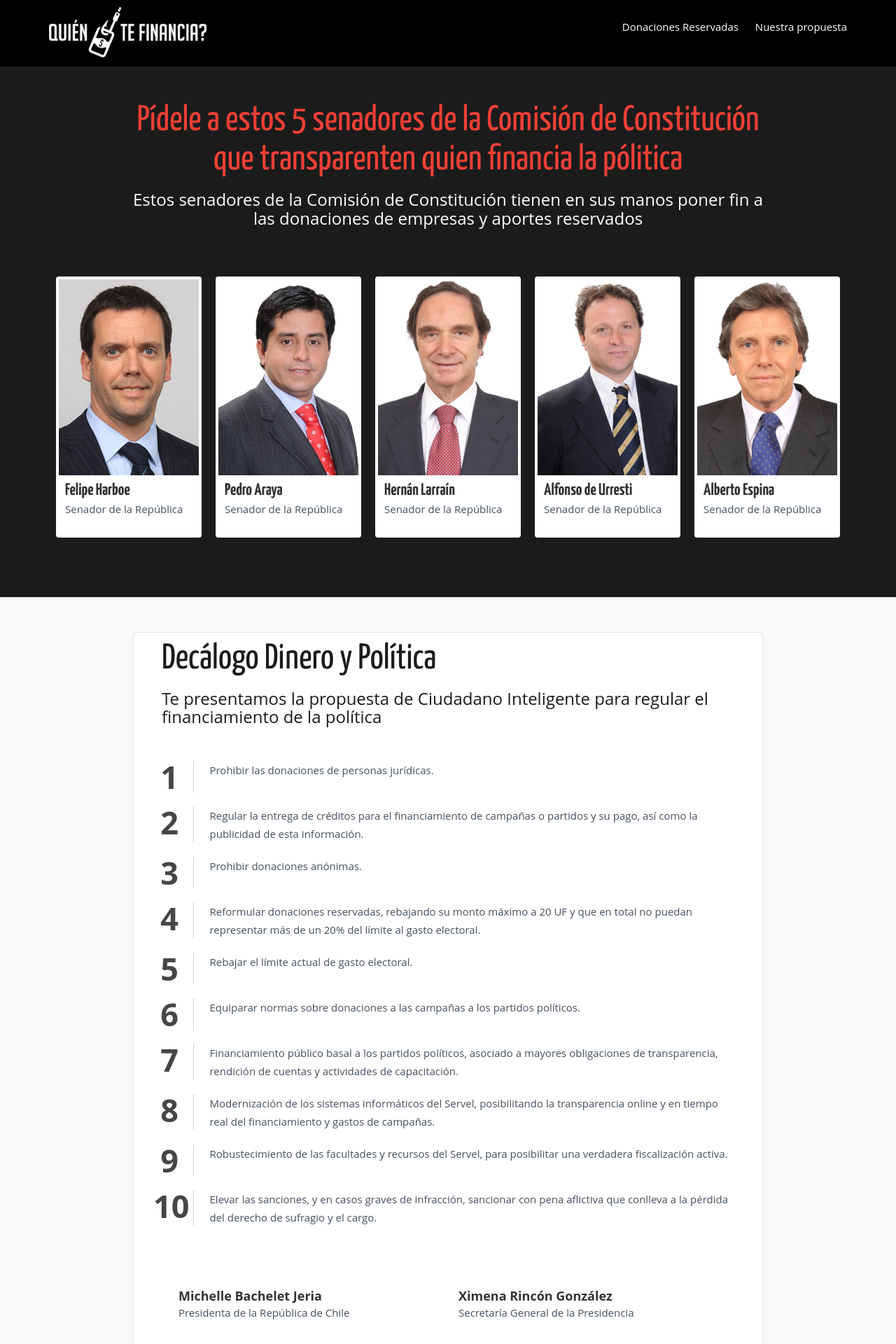
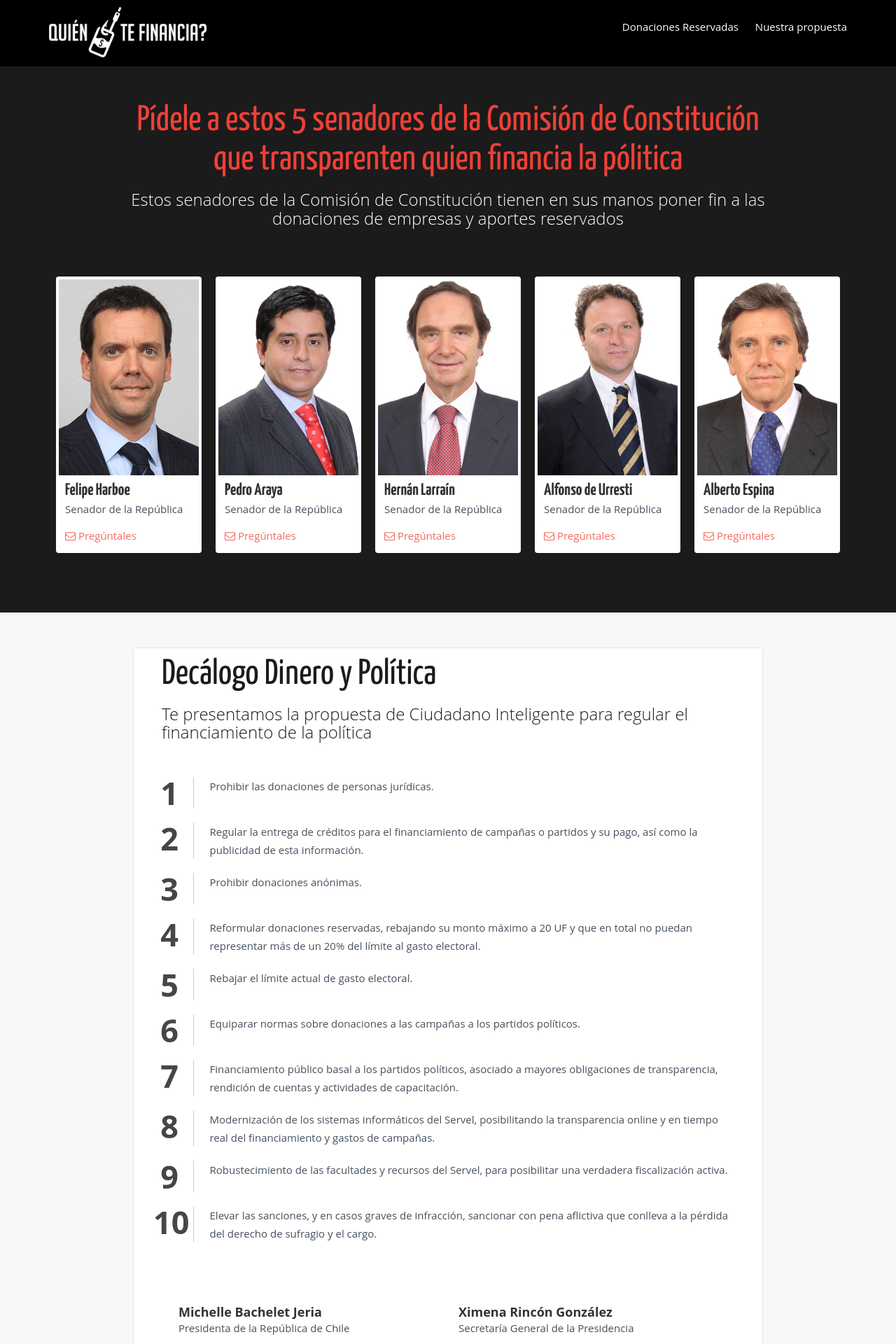
Before and after one commit to ciudadanointeligente/quien-te-financia, a Jekyll site: the page built from index.html, in a window 1280 px wide. Shown: the top 1920 px of the page at 70% size. Built offline with Jekyll 4.4.1, drawn with Linux system fonts in a browser that asks for light colours; nearby versions of some CDN libraries; comment, search, counter and statistics services are not loaded.

Commit message:
Agregar opción de enviar email a senadores

```diff
--- a/_includes/people.html
+++ b/_includes/people.html
@@ -13,10 +13,8 @@
 				      <div class="caption">
 				        <h3>Felipe Harboe</h3>
 				        <p>Senador de la República</p>
-				        <p><a href="http://twitter.com/share" class="twitter-share-button" data-count="none" data-url="{{site.url}}" data-text="Con más transparencia ganamos todos @felipeharboe! Pongamos fin a las donaciones reservadas y de personas jurídicas"></a></p>
-				        <!--<a href="#"><i class="fa fa-envelope-o" title="Pregúntales"></i> Pregúntales</a>-->
-
-
+				        <p class="twitter-share"><a href="http://twitter.com/share" class="twitter-share-button" data-count="none" data-url="{{site.url}}" data-text="Con más transparencia ganamos todos @felipeharboe! Pongamos fin a las donaciones reservadas y de personas jurídicas"></a></p>
+				        <a href="mailto:fharboe@senado.cl?subject=Dinero%20y%20Pol%C3%ADtica%3A%20fin%20a%20las%20donaciones%20reservadas%20y%20de%20personas%20jur%C3%ADdicas&amp;body=Estimado%20Senador%2C%20%0A%0APor%20medio%20del%20presente%20mensaje%2C%20me%20dirijo%20a%20usted%20para%20solicitar%20que%20apruebe%20en%20la%20Comisi%C3%B3n%20de%20Constituci%C3%B3n%20las%20iniciativas%20que%20buscan%20poner%20fin%20a%20las%20donaciones%20reservadas%20y%20prohibir%20los%20aportes%20de%20personas%20jur%C3%ADdicas.%20Sin%20duda%20su%20voto%20ser%C3%A1%20un%20importante%20avance%20para%20la%20transparencia%20y%20para%20lograr%20una%20mejor%20regulaci%C3%B3n%20de%20la%20relaci%C3%B3n%20entre%20dinero%20y%20pol%C3%ADtica.%20%0A%0APor%20%C3%BAltimo%2C%20manifiesto%20mi%20apoyo%20a%20las%20propuestas%20de%20reforma%20del%20sistema%20de%20financiamiento%20de%20la%20pol%C3%ADtica%20elaboradas%20por%20la%20Fundaci%C3%B3n%20Ciudadano%20Inteligente.%20Le%20recomiendo%20leerlas%20en%20http%3A%2F%2Fquientefinancia.cl%2F%0A%0AMuchas%20gracias.%20"><i class="fa fa-envelope-o" title="Pregúntales"></i> Pregúntales</a>
 				      </div>
 				    </div>
 				  </div>
@@ -26,8 +24,8 @@
 				      <div class="caption">
 				        <h3>Pedro Araya</h3>
 				        <p>Senador de la República</p>
-				        <p><a href="http://twitter.com/share" class="twitter-share-button" data-count="none" data-url="{{site.url}}" data-text="Con más transparencia ganamos todos @ArayaPedro ! Pongamos fin a las donaciones reservadas y de personas jurídicas"></a></p>
-				        <!--<a href="#"><i class="fa fa-envelope-o" title="Pregúntales"></i> Pregúntales</a>-->
+				        <p class="twitter-share"><a href="http://twitter.com/share" class="twitter-share-button" data-count="none" data-url="{{site.url}}" data-text="Con más transparencia ganamos todos @ArayaPedro ! Pongamos fin a las donaciones reservadas y de personas jurídicas"></a></p>
+				        <a href="mailto:paraya@senado.cl?subject=Dinero%20y%20Pol%C3%ADtica%3A%20fin%20a%20las%20donaciones%20reservadas%20y%20de%20personas%20jur%C3%ADdicas&amp;body=Estimado%20Senador%2C%20%0A%0APor%20medio%20del%20presente%20mensaje%2C%20me%20dirijo%20a%20usted%20para%20solicitar%20que%20apruebe%20en%20la%20Comisi%C3%B3n%20de%20Constituci%C3%B3n%20las%20iniciativas%20que%20buscan%20poner%20fin%20a%20las%20donaciones%20reservadas%20y%20prohibir%20los%20aportes%20de%20personas%20jur%C3%ADdicas.%20Sin%20duda%20su%20voto%20ser%C3%A1%20un%20importante%20avance%20para%20la%20transparencia%20y%20para%20lograr%20una%20mejor%20regulaci%C3%B3n%20de%20la%20relaci%C3%B3n%20entre%20dinero%20y%20pol%C3%ADtica.%20%0A%0APor%20%C3%BAltimo%2C%20manifiesto%20mi%20apoyo%20a%20las%20propuestas%20de%20reforma%20del%20sistema%20de%20financiamiento%20de%20la%20pol%C3%ADtica%20elaboradas%20por%20la%20Fundaci%C3%B3n%20Ciudadano%20Inteligente.%20Le%20recomiendo%20leerlas%20en%20http%3A%2F%2Fquientefinancia.cl%2F%0A%0AMuchas%20gracias.%20"><i class="fa fa-envelope-o" title="Pregúntales"></i> Pregúntales</a>
 				      </div>
 				    </div>
 				  </div>
@@ -37,8 +35,8 @@
 				      <div class="caption">
 				        <h3>Hernán Larraín</h3>
 				        <p>Senador de la República</p>
-				        <p><a href="http://twitter.com/share" class="twitter-share-button" data-count="none" data-url="{{site.url}}" data-text="Con más transparencia ganamos todos @HernanLarrainF ! Pongamos fin a las donaciones reservadas y de personas jurídicas"></a></p>
-				        <!--<a href="#"><i class="fa fa-envelope-o" title="Pregúntales"></i> Pregúntales</a>-->
+				        <p class="twitter-share"><a href="http://twitter.com/share" class="twitter-share-button" data-count="none" data-url="{{site.url}}" data-text="Con más transparencia ganamos todos @HernanLarrainF ! Pongamos fin a las donaciones reservadas y de personas jurídicas"></a></p>
+				        <a href="mailto:hlarrain@senado.cl?subject=Dinero%20y%20Pol%C3%ADtica%3A%20fin%20a%20las%20donaciones%20reservadas%20y%20de%20personas%20jur%C3%ADdicas&amp;body=Estimado%20Senador%2C%20%0A%0APor%20medio%20del%20presente%20mensaje%2C%20me%20dirijo%20a%20usted%20para%20solicitar%20que%20apruebe%20en%20la%20Comisi%C3%B3n%20de%20Constituci%C3%B3n%20las%20iniciativas%20que%20buscan%20poner%20fin%20a%20las%20donaciones%20reservadas%20y%20prohibir%20los%20aportes%20de%20personas%20jur%C3%ADdicas.%20Sin%20duda%20su%20voto%20ser%C3%A1%20un%20importante%20avance%20para%20la%20transparencia%20y%20para%20lograr%20una%20mejor%20regulaci%C3%B3n%20de%20la%20relaci%C3%B3n%20entre%20dinero%20y%20pol%C3%ADtica.%20%0A%0APor%20%C3%BAltimo%2C%20manifiesto%20mi%20apoyo%20a%20las%20propuestas%20de%20reforma%20del%20sistema%20de%20financiamiento%20de%20la%20pol%C3%ADtica%20elaboradas%20por%20la%20Fundaci%C3%B3n%20Ciudadano%20Inteligente.%20Le%20recomiendo%20leerlas%20en%20http%3A%2F%2Fquientefinancia.cl%2F%0A%0AMuchas%20gracias.%20"><i class="fa fa-envelope-o" title="Pregúntales"></i> Pregúntales</a>
 				      </div>
 				    </div>
 				  </div>
@@ -48,8 +46,8 @@
 				      <div class="caption">
 				        <h3>Alfonso de Urresti</h3>
 				        <p>Senador de la República</p>
-				        <p><a href="http://twitter.com/share" class="twitter-share-button" data-count="none" data-url="{{site.url}}" data-text="Con más transparencia ganamos todos @adeurresti ! Pongamos fin a las donaciones reservadas y de personas jurídicas"></a></p>
-				        <!--<a href="#"><i class="fa fa-envelope-o" title="Pregúntales"></i> Pregúntales</a>-->
+				        <p class="twitter-share"><a href="http://twitter.com/share" class="twitter-share-button" data-count="none" data-url="{{site.url}}" data-text="Con más transparencia ganamos todos @adeurresti ! Pongamos fin a las donaciones reservadas y de personas jurídicas"></a></p>
+				        <a href="mailto:adeurresti@senado.cl?subject=Dinero%20y%20Pol%C3%ADtica%3A%20fin%20a%20las%20donaciones%20reservadas%20y%20de%20personas%20jur%C3%ADdicas&amp;body=Estimado%20Senador%2C%20%0A%0APor%20medio%20del%20presente%20mensaje%2C%20me%20dirijo%20a%20usted%20para%20solicitar%20que%20apruebe%20en%20la%20Comisi%C3%B3n%20de%20Constituci%C3%B3n%20las%20iniciativas%20que%20buscan%20poner%20fin%20a%20las%20donaciones%20reservadas%20y%20prohibir%20los%20aportes%20de%20personas%20jur%C3%ADdicas.%20Sin%20duda%20su%20voto%20ser%C3%A1%20un%20importante%20avance%20para%20la%20transparencia%20y%20para%20lograr%20una%20mejor%20regulaci%C3%B3n%20de%20la%20relaci%C3%B3n%20entre%20dinero%20y%20pol%C3%ADtica.%20%0A%0APor%20%C3%BAltimo%2C%20manifiesto%20mi%20apoyo%20a%20las%20propuestas%20de%20reforma%20del%20sistema%20de%20financiamiento%20de%20la%20pol%C3%ADtica%20elaboradas%20por%20la%20Fundaci%C3%B3n%20Ciudadano%20Inteligente.%20Le%20recomiendo%20leerlas%20en%20http%3A%2F%2Fquientefinancia.cl%2F%0A%0AMuchas%20gracias.%20"><i class="fa fa-envelope-o" title="Pregúntales"></i> Pregúntales</a>
 				      </div>
 				    </div>
 				  </div>
@@ -59,8 +57,8 @@
 				      <div class="caption">
 				        <h3>Alberto Espina</h3>
 				        <p>Senador de la República</p>
-				        <p><a href="http://twitter.com/share" class="twitter-share-button" data-count="none" data-url="{{site.url}}" data-text="Con más transparencia ganamos todos @albertoespina ! Pongamos fin a las donaciones reservadas y de personas jurídicas"></a></p>
-				        <!--<a href="#"><i class="fa fa-envelope-o" title="Pregúntales"></i> Pregúntales</a>-->
+				        <p class="twitter-share"><a href="http://twitter.com/share" class="twitter-share-button" data-count="none" data-url="{{site.url}}" data-text="Con más transparencia ganamos todos @albertoespina ! Pongamos fin a las donaciones reservadas y de personas jurídicas"></a></p>
+				         <a href="mailto:aespina@senado.cl?subject=Dinero%20y%20Pol%C3%ADtica%3A%20fin%20a%20las%20donaciones%20reservadas%20y%20de%20personas%20jur%C3%ADdicas&amp;body=Estimado%20Senador%2C%20%0A%0APor%20medio%20del%20presente%20mensaje%2C%20me%20dirijo%20a%20usted%20para%20solicitar%20que%20apruebe%20en%20la%20Comisi%C3%B3n%20de%20Constituci%C3%B3n%20las%20iniciativas%20que%20buscan%20poner%20fin%20a%20las%20donaciones%20reservadas%20y%20prohibir%20los%20aportes%20de%20personas%20jur%C3%ADdicas.%20Sin%20duda%20su%20voto%20ser%C3%A1%20un%20importante%20avance%20para%20la%20transparencia%20y%20para%20lograr%20una%20mejor%20regulaci%C3%B3n%20de%20la%20relaci%C3%B3n%20entre%20dinero%20y%20pol%C3%ADtica.%20%0A%0APor%20%C3%BAltimo%2C%20manifiesto%20mi%20apoyo%20a%20las%20propuestas%20de%20reforma%20del%20sistema%20de%20financiamiento%20de%20la%20pol%C3%ADtica%20elaboradas%20por%20la%20Fundaci%C3%B3n%20Ciudadano%20Inteligente.%20Le%20recomiendo%20leerlas%20en%20http%3A%2F%2Fquientefinancia.cl%2F%0A%0AMuchas%20gracias.%20"><i class="fa fa-envelope-o" title="Pregúntales"></i> Pregúntales</a>
 				      </div>
 				    </div>
 				  </div>
--- a/_sass/_layout.scss
+++ b/_sass/_layout.scss
@@ -26,6 +26,10 @@
  }
 
  a{
+	color: #F36C60;
+ }
+
+ a:hover{
 	color: #F36C60;
  }
 
@@ -315,7 +319,6 @@
 
 .titleLine h2{
 	font-size: 24px;
-	font-weight: 400;
 }
 
 .caption h3{
@@ -338,11 +341,8 @@
 }
 
 .reform h2{
-	font-weight: 400;
 	color: #1B1B1B;
 	font-size: 24px;
-	line-height: 26px;
-	font-weight: 400;
 	margin: 0;
 	padding:0;
 }
@@ -442,6 +442,9 @@
 	padding-bottom: 50px;
 }
 
+p.twitter-share{
+	margin: 0 0 5px 0;
+}
 /* -------------------- Buttons -------------------- */
 
 
@@ -464,7 +467,7 @@
 	background: #2BAF2B;
 }
 
-.btn-default a:hover{
+.contact a:hover{
 	text-decoration: none;
 }
 
@@ -545,11 +548,10 @@
 
 @media (max-width: 768px) {
 	.banner{
-		background: #2BAF2B;
+		background: #EF4036;
 		border-radius: 6px;
 		text-align: center;
 		padding: 10px 10px;
-		margin: 0 0 50px 0;
 	}
 }
 
```
